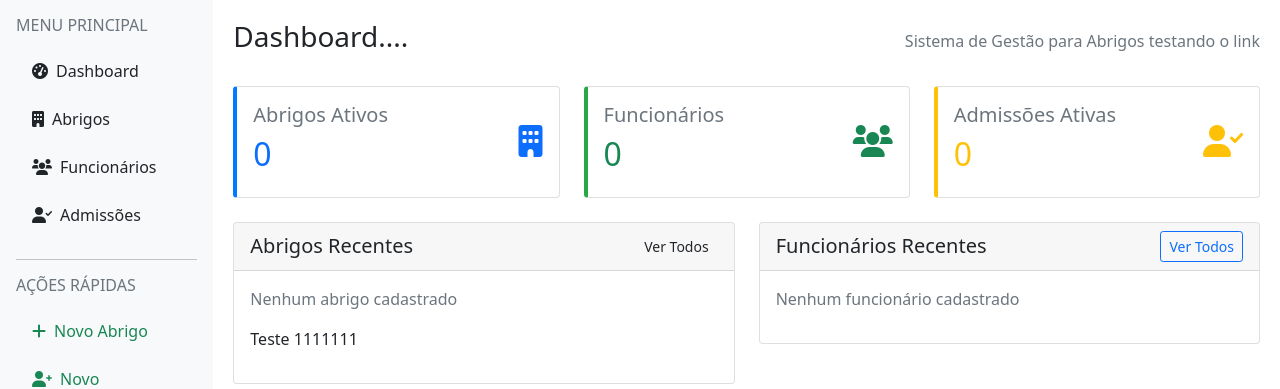
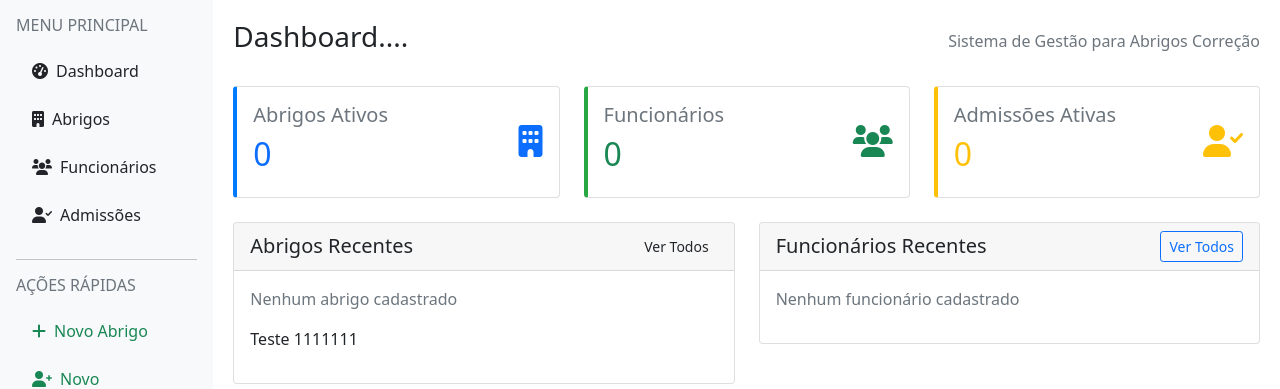
Before and after one commit to Gustavo-mts/computacao-nuvem, a FastAPI app: page / in a window 1280 px wide. Shown: the part 56-445 px from the top of the page. Run offline with FastAPI, Linux system fonts and the light colour scheme; data that the repository does not hold is empty.

Commit message:
Correção.

```diff
--- a/templates/dashboard.html
+++ b/templates/dashboard.html
@@ -5,7 +5,7 @@
 {% block content %}
 <div class="d-flex justify-content-between align-items-center mb-4">
     <h1 class="h3">Dashboard....</h1>
-    <span class="text-muted">Sistema de Gestão para Abrigos testando o link</span>
+    <span class="text-muted">Sistema de Gestão para Abrigos Correção</span>
 </div>
 
 <!-- Cards de Estatísticas -->
```
